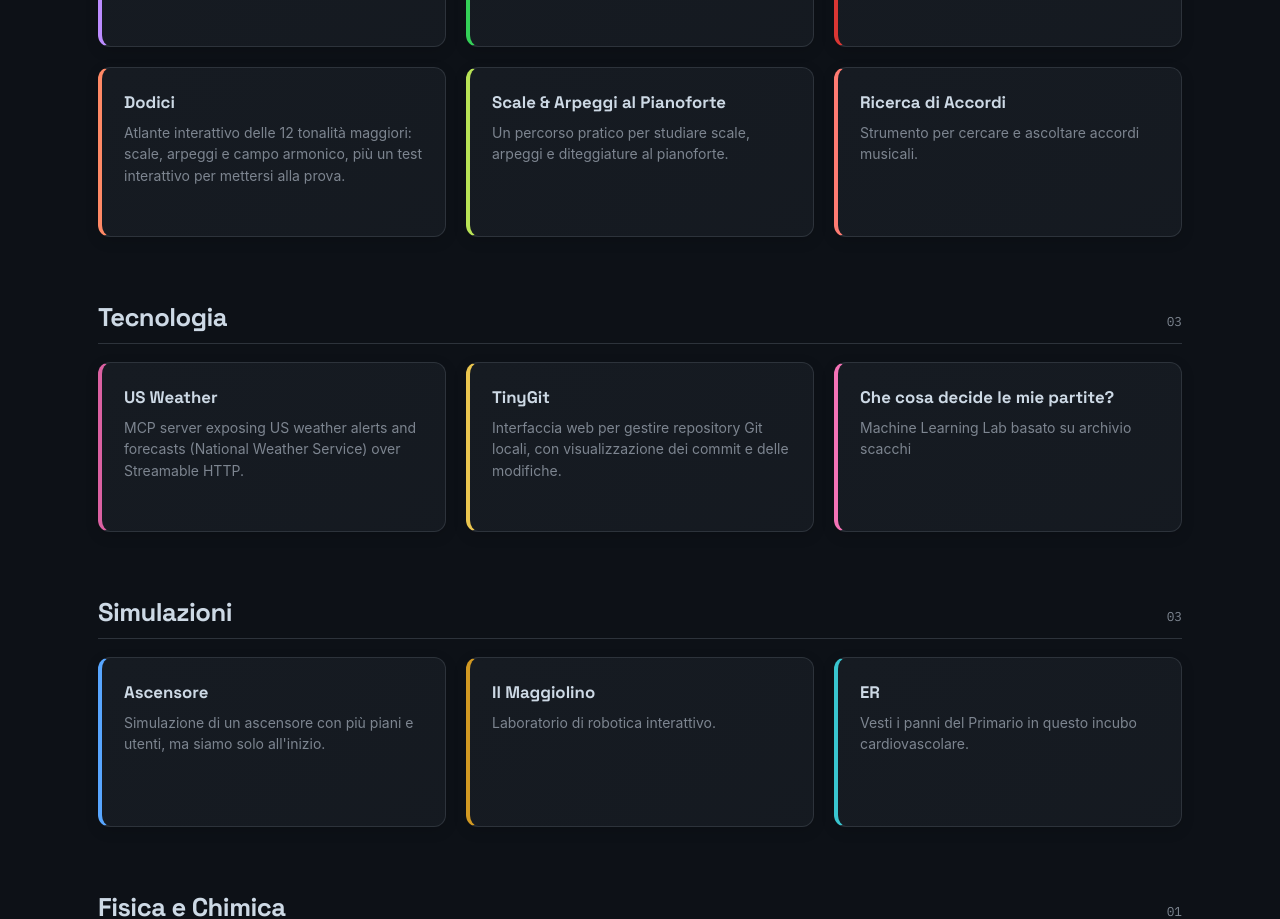
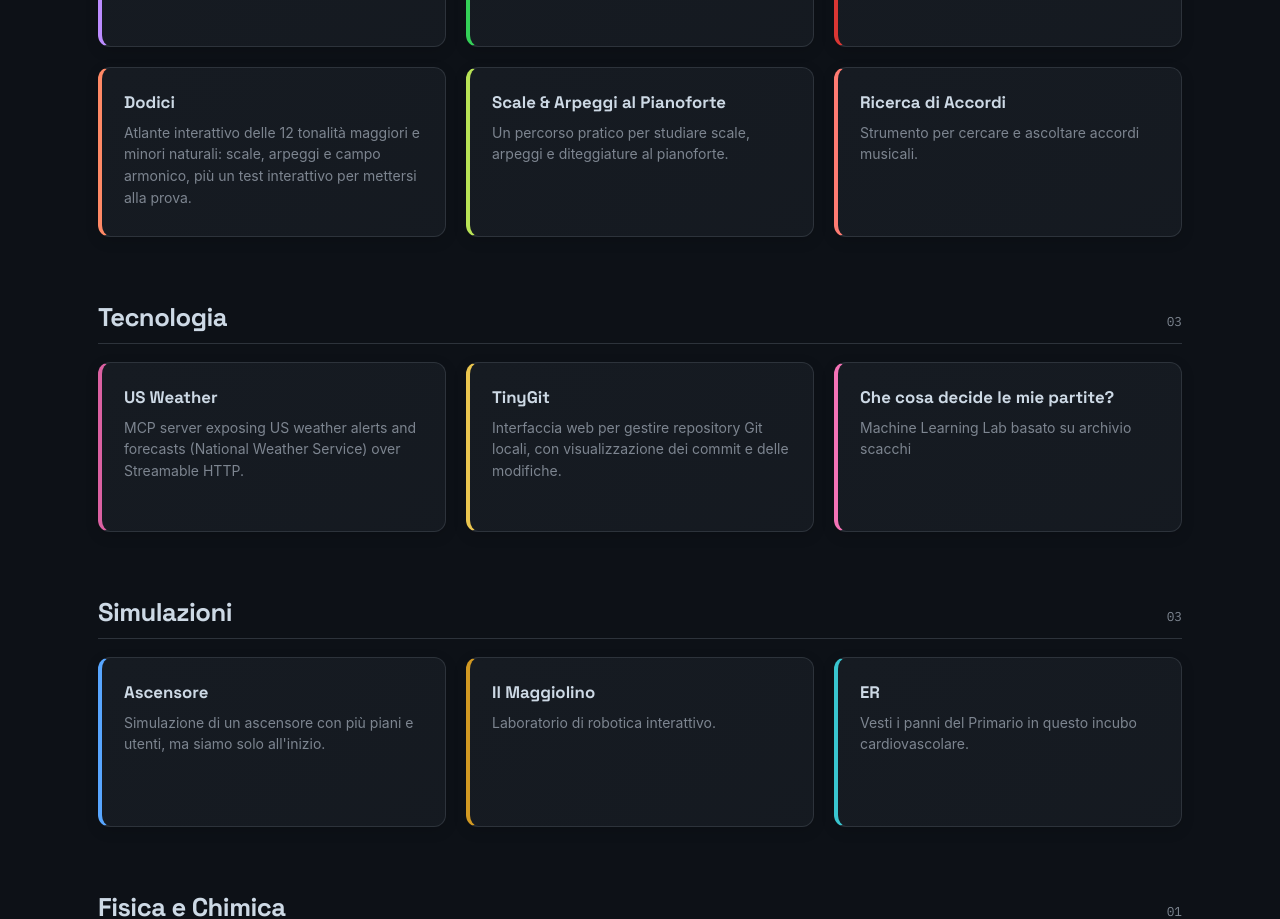
Before and after one commit to bennibeni/links-page, a Next.js app: page / in a window 1280 px wide. Shown: the part 2980-3899 px from the top of the page. Built offline with nearby package versions, Linux system fonts and the light colour scheme.

Commit message:
description Dodici

```diff
--- a/data/projects.mjs
+++ b/data/projects.mjs
@@ -188,7 +188,7 @@ const rawProjects = [
     name: "Dodici",
     topic: "Musica",
     description:
-      "Atlante interattivo delle 12 tonalità maggiori: scale, arpeggi e campo armonico, più un test interattivo per mettersi alla prova.",
+      "Atlante interattivo delle 12 tonalità maggiori e minori naturali: scale, arpeggi e campo armonico, più un test interattivo per mettersi alla prova.",
     href: "https://dodici-vercel.vercel.app/",
     accent: "coral",
   },
```
